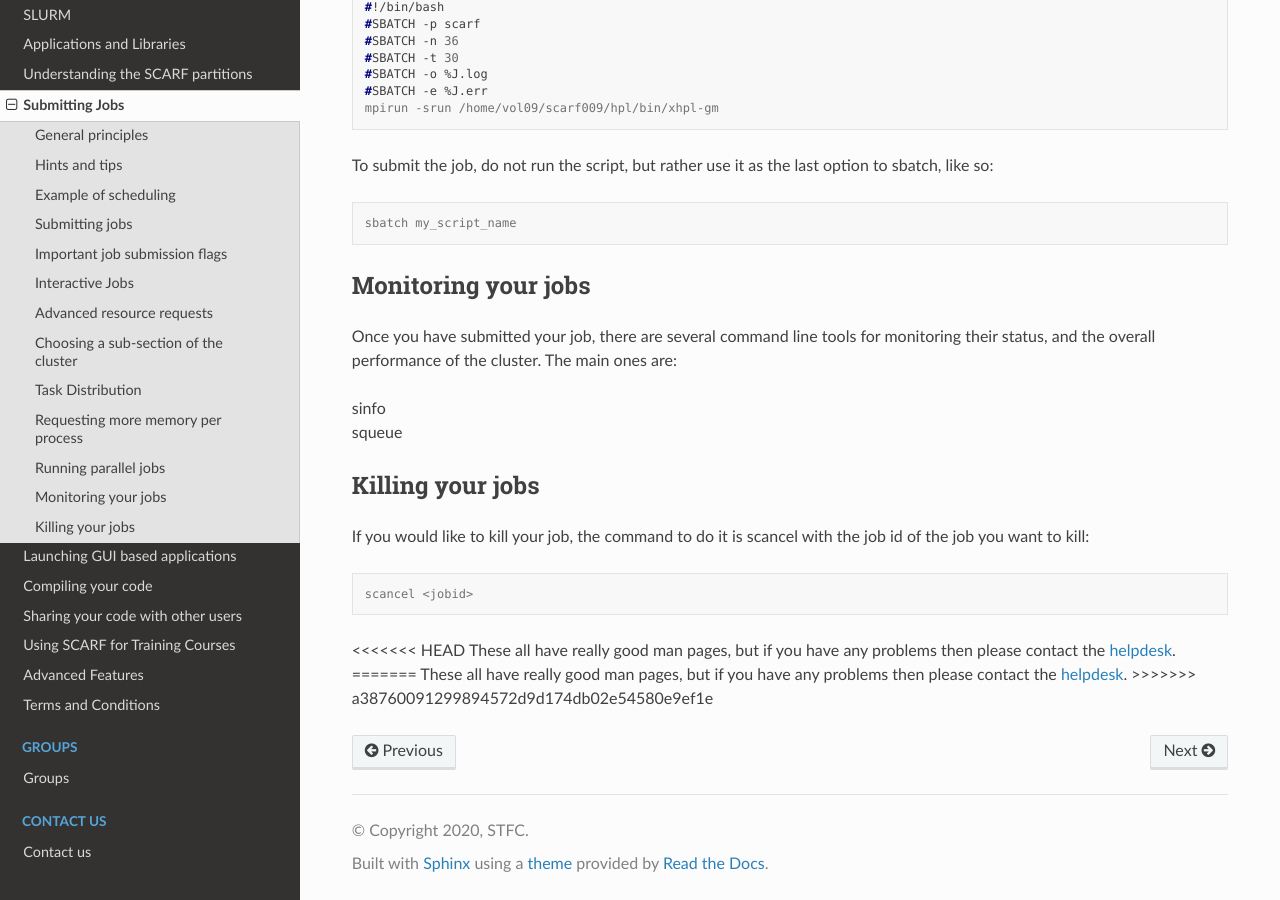
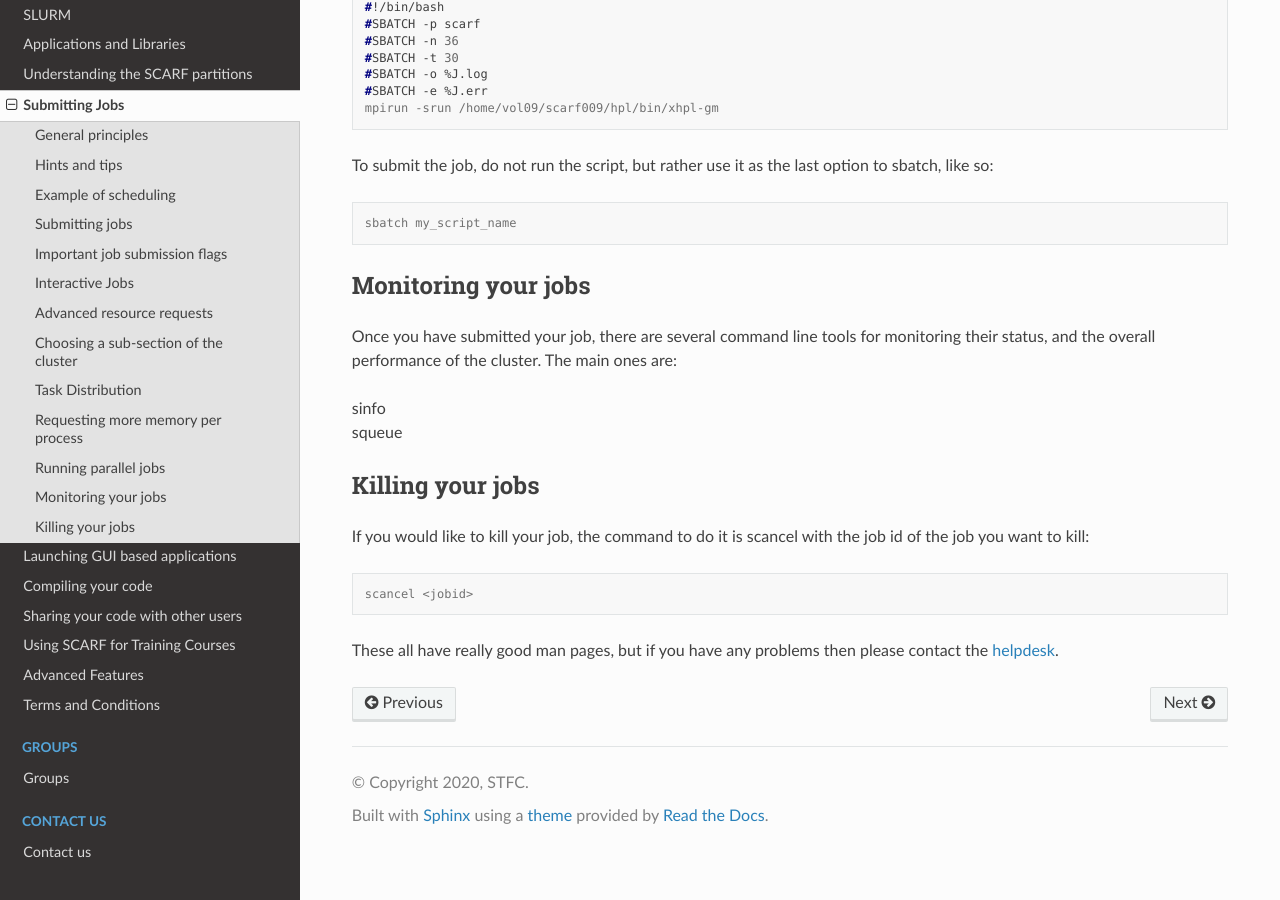
Before and after one commit to g4wwh/scarf, a Sphinx documentation site: the page built from source/jobs.rst, in a window 1280 px wide and 900 px high, scrolled down 4290 px. Built offline with Sphinx 7.4.7 and the Read the Docs theme 2.0.0, drawn with Linux system fonts in a browser that asks for light colours.

Commit message:
Update jobs.rst

```diff
--- a/source/jobs.rst
+++ b/source/jobs.rst
@@ -216,8 +216,4 @@ If you would like to kill your job, the command to do it is scancel with the job
 
   scancel <jobid>
 
-<<<<<<< HEAD
 These all have really good man pages, but if you have any problems then please contact the `helpdesk <scarf_contact.html>`_.
-=======
-These all have really good man pages, but if you have any problems then please contact the `helpdesk <contact_form.html>`_.
->>>>>>> a38760091299894572d9d174db02e54580e9ef1e
```
